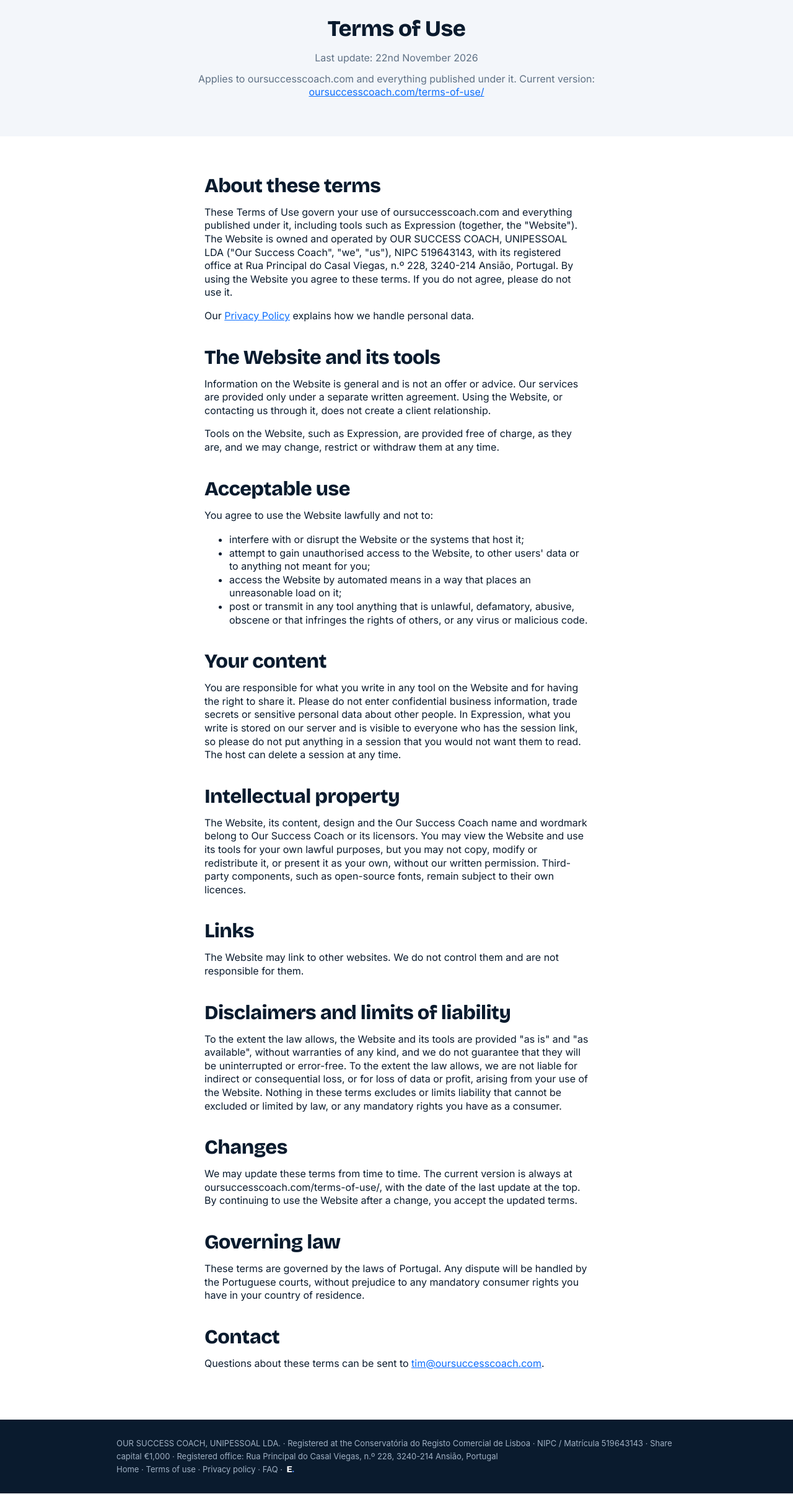
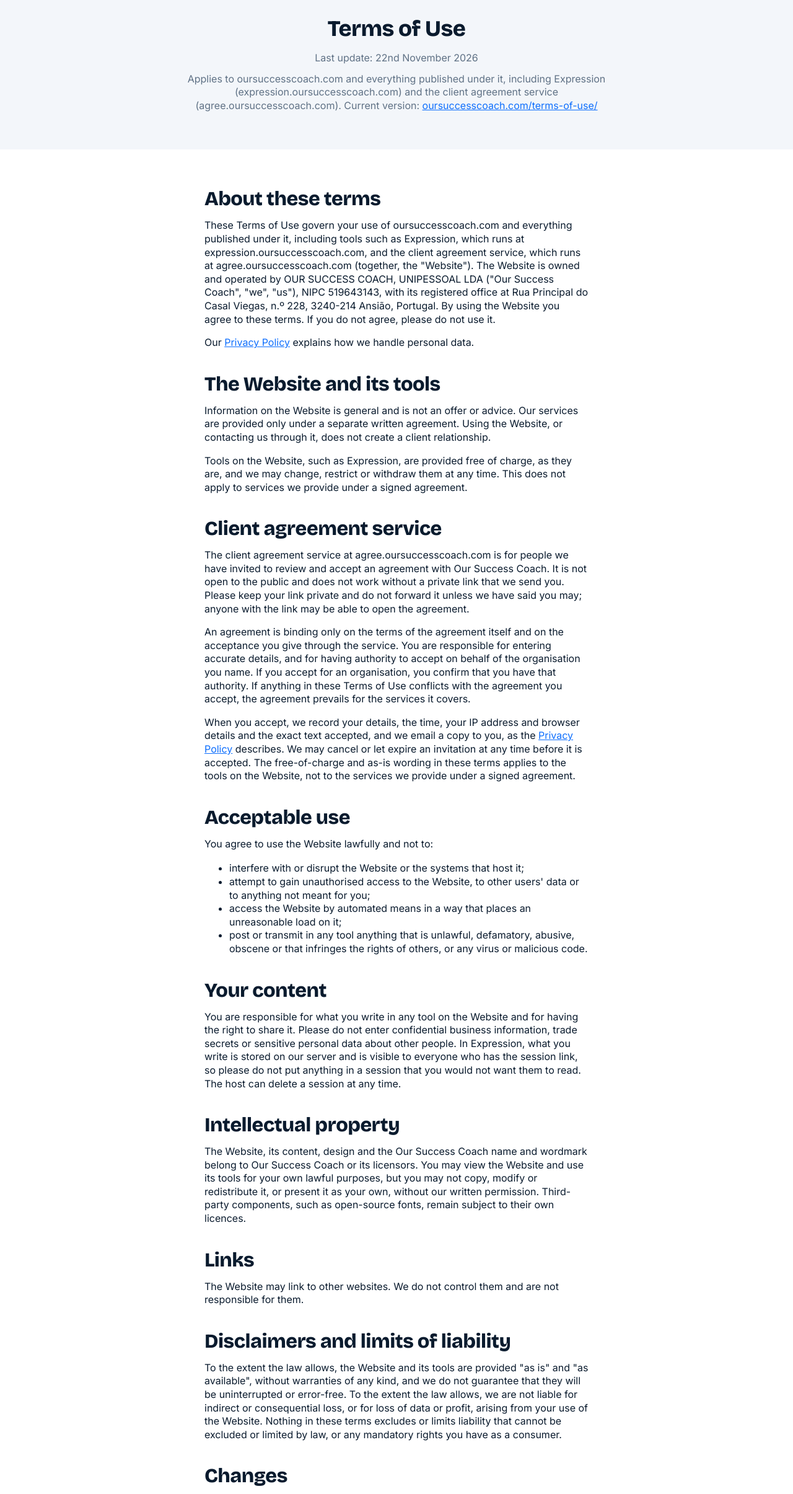
Before and after one commit to 351Nomad/oursuccesscoach-site, a plain HTML site: page terms-of-use/index.html in a window 1280 px wide. Shown: the part 85-2495 px from the top of the page at 62% size. Drawn offline with Linux system fonts and the light colour scheme.

Commit message:
Site update 2026-11-22 08:28

```diff
--- a/policy-assets/css/site.css
+++ b/policy-assets/css/site.css
@@ -137,7 +137,7 @@ svg.ico{height:1em;vertical-align:middle}
 
 /* footer */
 .osc-footer{background:#0A1B2E;color:#9FB0C3;padding:28px 0;font:400 13px/1.6 "OSC Inter","Inter",-apple-system,system-ui,sans-serif;letter-spacing:normal;text-align:left}
-.osc-footer .wrap{max-width:1240px;margin:0 auto;padding:0 clamp(20px,4vw,56px)}
+.osc-footer .wrap{box-sizing:border-box;width:auto;max-width:1240px;margin:0 auto;padding:0 clamp(20px,4vw,56px)}
 .osc-footer p{margin:0;font:inherit;color:inherit}
 .osc-footer a{color:inherit;text-decoration:none}
 .osc-footer a:hover,.osc-footer a:focus{color:#fff;text-decoration:underline}
--- a/terms-of-use/index.html
+++ b/terms-of-use/index.html
@@ -18,13 +18,17 @@
 <button type="button" aria-label="Open menu" aria-expanded="false" class="menu-toggle" id="menu-toggle"><svg class="ico" fill="none" viewBox="0 0 28 19" xmlns="http://www.w3.org/2000/svg" aria-hidden="true"><line x1="28" y1="9.5" x2="-1.31134e-07" y2="9.5" stroke="currentColor" stroke-width="3"></line><line x1="28" y1="1.5" x2="-1.31134e-07" y2="1.5" stroke="currentColor" stroke-width="3"></line><line x1="28" y1="17.5" x2="-1.31134e-07" y2="17.5" stroke="currentColor" stroke-width="3"></line></svg></button>
 <div class="menu" id="site-menu"><div class="menu-item"><a href="/">Home</a></div><div class="menu-item"><a href="/tools/Expression/">Expression</a></div><div class="social"><a aria-label="Our Success Coach on LinkedIn" href="https://www.linkedin.com/company/our-success-coach/" target="_blank" rel="noopener noreferrer"><svg class="ico" fill="none" viewBox="0 0 15 14" xmlns="http://www.w3.org/2000/svg" aria-hidden="true"><path d="M3.04348 1.52174C3.04348 2.37391 2.37391 3.04348 1.52174 3.04348C0.669565 3.04348 0 2.37391 0 1.52174C0 0.669565 0.669565 0 1.52174 0C2.37391 0 3.04348 0.669565 3.04348 1.52174ZM3.04348 4.26087H0V14H3.04348V4.26087ZM7.91304 4.26087H4.86957V14H7.91304V8.88696C7.91304 6.02609 11.5652 5.78261 11.5652 8.88696V14H14.6087V7.85217C14.6087 3.04348 9.19131 3.22609 7.91304 5.6V4.26087Z" fill="currentColor"></path></svg></a></div><div class="menu-small"><a href="/privacy-policy/">Privacy Policy</a><a href="/terms-of-use/">Terms of Use</a></div></div>
 </nav></header>
-<div class="hero"><section class="section"><h1 class="page-title">Terms of Use</h1><p class="lead meta">Last update: <span>22nd November 2026</span></p><p class="lead meta">Applies to oursuccesscoach.com and everything published under it. Current version: <a class="link link-primary" href="/terms-of-use/">oursuccesscoach.com/terms-of-use/</a></p></section></div>
+<div class="hero"><section class="section"><h1 class="page-title">Terms of Use</h1><p class="lead meta">Last update: <span>22nd November 2026</span></p><p class="lead meta">Applies to oursuccesscoach.com and everything published under it, including Expression (expression.oursuccesscoach.com) and the client agreement service (agree.oursuccesscoach.com). Current version: <a class="link link-primary" href="/terms-of-use/">oursuccesscoach.com/terms-of-use/</a></p></section></div>
 <div class="main"><section class="section"><h2>About these terms</h2>
-<p>These Terms of Use govern your use of oursuccesscoach.com and everything published under it, including tools such as Expression (together, the &quot;Website&quot;). The Website is owned and operated by OUR SUCCESS COACH, UNIPESSOAL LDA (&quot;Our Success Coach&quot;, &quot;we&quot;, &quot;us&quot;), NIPC 519643143, with its registered office at Rua Principal do Casal Viegas, n.º 228, 3240-214 Ansião, Portugal. By using the Website you agree to these terms. If you do not agree, please do not use it.</p>
+<p>These Terms of Use govern your use of oursuccesscoach.com and everything published under it, including tools such as Expression, which runs at expression.oursuccesscoach.com, and the client agreement service, which runs at agree.oursuccesscoach.com (together, the &quot;Website&quot;). The Website is owned and operated by OUR SUCCESS COACH, UNIPESSOAL LDA (&quot;Our Success Coach&quot;, &quot;we&quot;, &quot;us&quot;), NIPC 519643143, with its registered office at Rua Principal do Casal Viegas, n.º 228, 3240-214 Ansião, Portugal. By using the Website you agree to these terms. If you do not agree, please do not use it.</p>
 <p>Our <a class="link link-primary" href="/privacy-policy/">Privacy Policy</a> explains how we handle personal data.</p>
 <h2>The Website and its tools</h2>
 <p>Information on the Website is general and is not an offer or advice. Our services are provided only under a separate written agreement. Using the Website, or contacting us through it, does not create a client relationship.</p>
-<p>Tools on the Website, such as Expression, are provided free of charge, as they are, and we may change, restrict or withdraw them at any time.</p>
+<p>Tools on the Website, such as Expression, are provided free of charge, as they are, and we may change, restrict or withdraw them at any time. This does not apply to services we provide under a signed agreement.</p>
+<h2>Client agreement service</h2>
+<p>The client agreement service at agree.oursuccesscoach.com is for people we have invited to review and accept an agreement with Our Success Coach. It is not open to the public and does not work without a private link that we send you. Please keep your link private and do not forward it unless we have said you may; anyone with the link may be able to open the agreement.</p>
+<p>An agreement is binding only on the terms of the agreement itself and on the acceptance you give through the service. You are responsible for entering accurate details, and for having authority to accept on behalf of the organisation you name. If you accept for an organisation, you confirm that you have that authority. If anything in these Terms of Use conflicts with the agreement you accept, the agreement prevails for the services it covers.</p>
+<p>When you accept, we record your details, the time, your IP address and browser details and the exact text accepted, and we email a copy to you, as the <a class="link link-primary" href="/privacy-policy/">Privacy Policy</a> describes. We may cancel or let expire an invitation at any time before it is accepted. The free-of-charge and as-is wording in these terms applies to the tools on the Website, not to the services we provide under a signed agreement.</p>
 <h2>Acceptable use</h2>
 <p>You agree to use the Website lawfully and not to:</p>
 <ul>
```
Also changed, not shown: index.html (+1 -1 lines), privacy-policy/index.html (+10 -8 lines).
